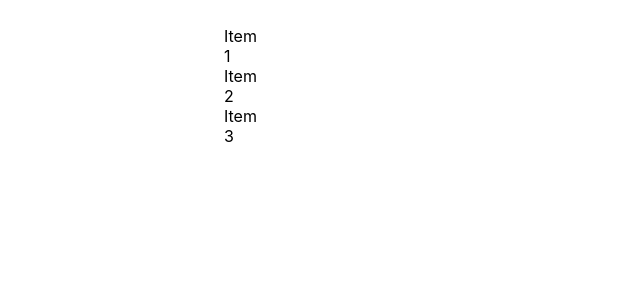
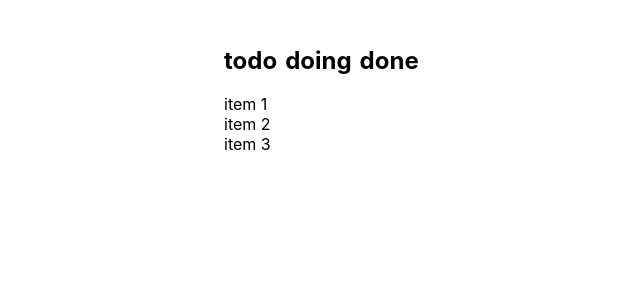
Before and after one commit to Junfengou/Drag-n-drop, a Next.js app: page /dragndrop_2 in a window 1280 px wide. Shown: the top 300 px of the page, without its empty margins (376-1016 px from the left). Built offline with nearby package versions, Linux system fonts and the light colour scheme.

Commit message:
Multiple drag and drop columns

```diff
--- a/components/MultiDragnDrop.js
+++ b/components/MultiDragnDrop.js
@@ -3,30 +3,95 @@ import styled from 'styled-components'
 import {DragDropContext, Droppable, Draggable} from 'react-beautiful-dnd'
 
 function MultiDragnDrop() { // App.tsx
-const [list, setList] = useState(['Item 1', 'Item 2', 'Item 3'])
-
-const onDragEnd = ({destination, source}) => {
+const initialColumns = {
+    todo: {
+      id: 'todo',
+      list: ['item 1', 'item 2', 'item 3']
+    },
+    doing: {
+      id: 'doing',
+      list: []
+    },
+    done: {
+      id: 'done',
+      list: []
+    }
+  }
+const [columns, setColumns] = useState(initialColumns)
+const onDragEnd = ({ source, destination }) => {
     // Make sure we have a valid destination
     if (destination === undefined || destination === null) return null
 
-    // Make sure we're actually moving the item
-    if (destination.index === source.index) return null
+    // If the source and destination columns are the same
+    // AND if the index is the same, the item isn't moving
+    if (
+      source.droppableId === destination.droppableId &&
+      destination.index === source.index
+    )
+      return null
 
+
+    // Set start and end variables
+    const start = columns[source.droppableId]
+    const end = columns[destination.droppableId]
+
+    // If start is the same as end, we're in the same column
+    if (start === end) {
       // Move the item within the list
       // Start by making a new list without the dragged item
-    const newList = list.filter((_, idx) => idx !== source.index)
+      const newList = start.list.filter(
+        (_, idx) => idx !== source.index
+      )
 
       // Then insert the item at the right location
-    newList.splice(destination.index, 0, list[source.index])
+      newList.splice(destination.index, 0, start.list[source.index])
 
-    // Update the list
-    setList(newList)
+      // Then create a new copy of the column object
+      const newCol = {
+        id: start.id,
+        list: newList
+      }
+
+      // Update the state
+      setColumns(state => ({ ...state, [newCol.id]: newCol }))
+      return null
+    }
+    else {
+        // If start is different from end, we need to update multiple columns
+        // Filter the start list like before
+        const newStartList = start.list.filter(
+            (_, idx) => idx !== source.index
+        )
+        const newStartCol = {
+            id: start.id,
+            list: newStartList
+        }
+
+        // Make a new end list array
+        const newEndList = end.list
+        newEndList.splice(destination.index, 0, start.list[source.index])
+
+        const newEndCol = {
+            id: end.id,
+            list: newEndList
+        }
+
+        // Update the state
+        setColumns(state => ({
+            ...state,
+            [newStartCol.id]: newStartCol,
+            [newEndCol.id]: newEndCol
+        }))
+        return null
+    }
   }
 
   return (
     <DragDropContext onDragEnd={onDragEnd}>
         <Wrapper>
-            <Column list={list} />
+        {Object.values(columns).map(col => (
+            <Column col={col} key={col.id} />
+        ))}
         </Wrapper>
     </DragDropContext>
   )
@@ -34,14 +99,22 @@ const onDragEnd = ({destination, source}) => {
 
 export default MultiDragnDrop
 
-const Column = ({list}) => {
+const Column = ({ col: { list, id } }) => {
     return(
-        <Droppable droppableId='col-1'>
+        <Droppable droppableId={id}>
       {provided => (
         <div
           style={{
             display: 'flex',
-                    flexDirection: 'column'
+            flexDirection: 'column',
+          }}
+          >
+          <h2>{id}</h2>
+          <div
+            style={{
+              display: 'flex',
+              flexDirection: 'column',
+              minHeight: '120px'
             }}
             {...provided.droppableProps}
             ref={provided.innerRef}
@@ -50,6 +123,7 @@ const Column = ({list}) => {
               <Item key={text} text={text} index={index} />
             ))}
             {provided.placeholder}
+          </div>
         </div>
       )}
     </Droppable>
```
Lines whose indentation alone changed are shown as unchanged.
